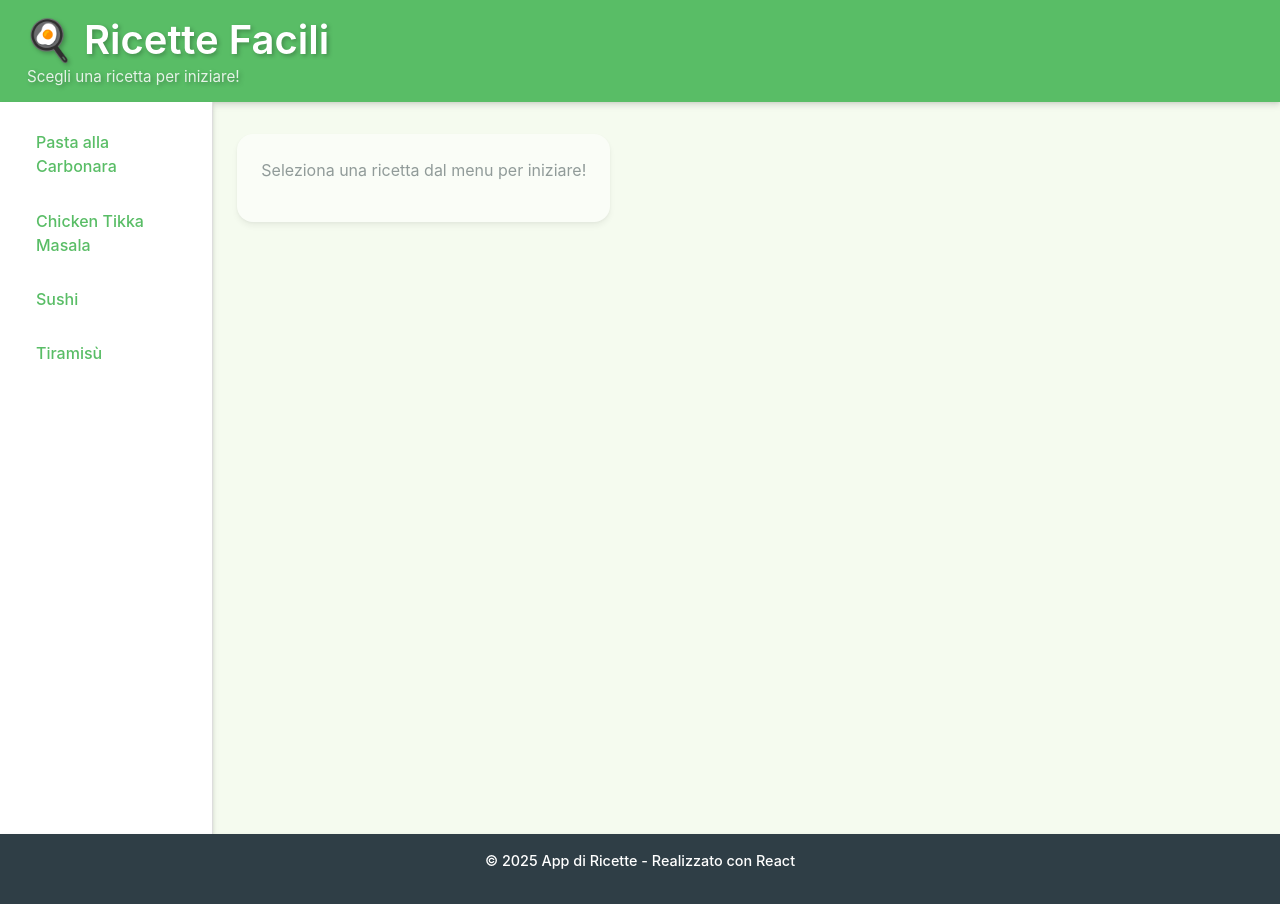
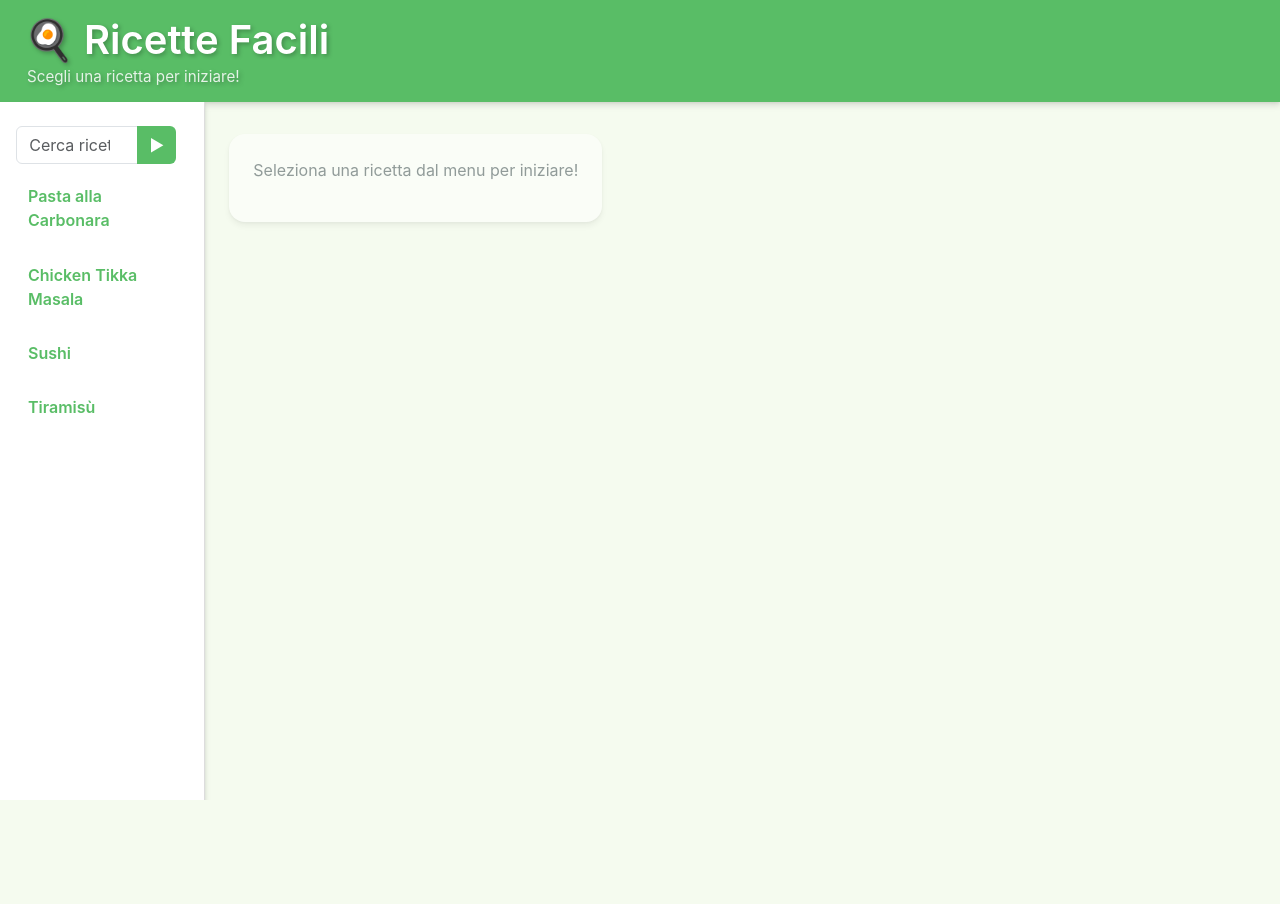
Before and after one commit to Ricciardi-F/YummyHub, a React (Create React App) app: page / in a window 1280 px wide. After the commit the page ends 800 px from the top, so only its background shows below. Built offline with nearby package versions, Linux system fonts and the light colour scheme.

Commit message:
feat: Refactor sidebar components and update header logic; improve mobile sidebar functionality and enhance search bar styling

```diff
--- a/src/App.js
+++ b/src/App.js
@@ -24,14 +24,15 @@ function App() {
 
   return (
     <>
-      <Header isDesktop={isDesktop} onMobileSidebar={setIsMobileSidebarOpen} >🍳 Ricette Facili</Header>
+      <Header isDesktop={isDesktop} onToggleSidebar={setIsMobileSidebarOpen} >🍳 Ricette Facili</Header>
       <div className="container-fluid">
         <div className="row">
           {isDesktop && <SidebarDesktop onSetSelectedRecipe={setSelectedRecipe} />}
-          {!isDesktop && isMobileSidebarOpen && <SidebarMobile onMobileSidebar={setIsMobileSidebarOpen} onSetSelectedRecipe={setSelectedRecipe} />}
+          {!isDesktop && isMobileSidebarOpen && <SidebarMobile onToggleSidebar={setIsMobileSidebarOpen} onSetSelectedRecipe={setSelectedRecipe} />}
           <MainContent selectedRecipe={selectedRecipe}></MainContent>
-          <Footer>© 2025 App di Ricette - Realizzato con React</Footer>
         </div>
+        <Footer>© 2025 App di Ricette - Realizzato con React</Footer>
+
       </div>
 
     </>
@@ -40,7 +41,7 @@ function App() {
 
 
 
-function Header({ isDesktop, onMobileSidebar, children }) {
+function Header({ isDesktop, onToggleSidebar, children }) {
   return (
     <header>
       <div className="header-title">
@@ -50,7 +51,7 @@ function Header({ isDesktop, onMobileSidebar, children }) {
         </p>
       </div>
       {!isDesktop &&
-        <button className="header-menu-button" type="button" aria-label="Apri menu" onClick={() => onMobileSidebar(true)} >
+        <button className="header-menu-button" type="button" aria-label="Apri menu" onClick={() => onToggleSidebar(true)} >
           &#9776;
         </button>
       }
@@ -61,36 +62,69 @@ function Header({ isDesktop, onMobileSidebar, children }) {
 
 function SidebarDesktop({ onSetSelectedRecipe }) {
   return (
-    <nav className="col-md-3 col-lg-2  sidebar-desktop">
+    <nav className="col-md-2 col-lg-2 sidebar-desktop px-4">
+      <SearchBar></SearchBar>
       <RecipeList onSetSelectedRecipe={onSetSelectedRecipe}></RecipeList>
     </nav>
   );
 }
 
 
-function SidebarMobile({ onMobileSidebar, onSetSelectedRecipe }) {
+
+
+function SidebarMobile({ onToggleSidebar, onSetSelectedRecipe }) {
   return (
     <div className="mobile-sidebar">
       <div className="mobile-sidebar-header">
-        <h5 className="mb-0">Le Ricette</h5>
-        <button type="button" className="mobile-sidebar-close" aria-label="Chiudi menu" onClick={() => onMobileSidebar(false)}>×</button>
+        <SearchBar></SearchBar>
+        <button type="button" className="mobile-sidebar-close" aria-label="Chiudi menu" onClick={() => onToggleSidebar(false)}>×</button>
       </div>
       <div className="offcanvas-body">
-        <RecipeList onSetSelectedRecipe={onSetSelectedRecipe} onMobileSidebar={onMobileSidebar} ></RecipeList>
+        <RecipeList onSetSelectedRecipe={onSetSelectedRecipe} onToggleSidebar={onToggleSidebar} ></RecipeList>
       </div>
     </div>
   );
 }
 
 
-function RecipeList({ onSetSelectedRecipe, onMobileSidebar }) {
+function SearchBar() {
+  const [searchValue, setSearchValue] = useState("");
+
+  function handleSubmit(e) {
+    e.preventDefault(); //evita il reload della pagina al submit
+    setSearchValue(""); //reset searchBar
+  }
+
+  return (
+    <form className="py-2 search-bar" role="search" onSubmit={handleSubmit} aria-label="Cerca ricette">
+      <div className="input-group">
+        <input
+          type="search"
+          class="form-control"
+          placeholder="Cerca ricetta..."
+          aria-label="Cerca ricetta"
+          name="search"
+          value={searchValue}
+          onChange={e => setSearchValue(e.target.value)}
+          autocomplete="off"
+        />
+        <button class="btn btn-custom-search" aria-label="Avvia ricerca">
+          ►
+        </button>
+      </div>
+    </form>
+  );
+}
+
+
+function RecipeList({ onSetSelectedRecipe, onToggleSidebar }) {
   const { meals } = data;
 
   return (
     <ul className="recipe-list">
       {meals.map(item => (<Recipe key={item.idMeal}
         onSetSelectedRecipe={onSetSelectedRecipe}
-        onMobileSidebar={onMobileSidebar}
+        onToggleSidebar={onToggleSidebar}
         recipeObj={item}></Recipe>))}
 
     </ul>
@@ -98,10 +132,11 @@ function RecipeList({ onSetSelectedRecipe, onMobileSidebar }) {
 }
 
 
-function Recipe({ recipeObj, onSetSelectedRecipe, onMobileSidebar }) {
+function Recipe({ recipeObj, onSetSelectedRecipe, onToggleSidebar }) {
+
   function handleRecipeClick() {
     onSetSelectedRecipe(recipeObj);
-    if (onMobileSidebar) onMobileSidebar(false); //work only on mobile version
+    if (onToggleSidebar) onToggleSidebar(false); //close the sidebar if it is open
   }
 
   return (
--- a/src/style.css
+++ b/src/style.css
@@ -8,32 +8,36 @@
     --color-text: #2f3e46;
     --color-muted: #7c8a81;
     --font-main: 'Inter', sans-serif;
+
+    --shadow-default: 0 4px 6px rgba(0, 0, 0, 0.1), 0 1px 3px rgba(0, 0, 0, 0.08);
+}
+
+html,
+body,
+#root {
+    height: 100%;
+    margin: 0;
+    padding: 0;
+    overflow-x: hidden;
+    display: flex;
+    flex-direction: column;
+    font-family: var(--font-main);
+    background: var(--color-bg);
+    color: var(--color-text);
 }
 
 body {
-    font-family: var(--font-main);
-    background: var(--color-bg);
-    color: var(--color-text);
     min-height: 100vh;
-    display: flex;
-    flex-direction: column;
 }
 
 header {
-
-
-
     background: var(--color-primary);
     color: var(--color-light);
     padding: 1rem 1.5rem;
     display: flex;
     align-items: center;
     justify-content: space-between;
-    /* justify-content: space-between;
-  align-items: flex-start;
-  position: relative; */
-    box-shadow: 0 4px 6px rgba(0, 0, 0, 0.1),
-        0 1px 3px rgba(0, 0, 0, 0.08);
+    box-shadow: var(--shadow-default);
 }
 
 header h1 {
@@ -42,7 +46,6 @@ header h1 {
     margin: 0;
     text-shadow: 2px 2px 4px rgba(0, 0, 0, 0.25);
 }
-
 
 .header-title {
     display: flex;
@@ -66,7 +69,6 @@ header h1 {
     color: var(--color-light);
     cursor: pointer;
     user-select: none;
-
 }
 
 nav.sidebar-desktop {
@@ -74,33 +76,46 @@ nav.sidebar-desktop {
     border-right: 1px solid #ddd;
     min-height: calc(100vh - 68px);
     padding-top: 1rem;
-    box-shadow: 0 4px 6px rgba(0, 0, 0, 0.1),
-        0 1px 3px rgba(0, 0, 0, 0.08);
+    box-shadow: var(--shadow-default);
 }
 
-nav.sidebar-desktop .recipe-list-item {
+.recipe-list-item {
+    padding: 0.75rem 1rem;
+    font-weight: 600;
+    color: var(--color-primary);
     border: none;
-    padding: 0.75rem 1.5rem;
+    cursor: pointer;
+    transition: background-color 0.3s ease, color 0.3s ease;
     border-radius: 0.5rem;
     margin-bottom: 0.4rem;
-    font-weight: 500;
-    color: var(--color-primary);
-    cursor: pointer;
-    transition: background-color 0.3s ease, color 0.3s ease;
 }
 
-nav.sidebar-desktop .recipe-list-item:hover,
-nav.sidebar-desktop .recipe-list-item.active {
+.recipe-list-item:hover,
+.recipe-list-item.active {
     background: var(--color-secondary);
     color: var(--color-dark);
-    box-shadow: 0 4px 6px rgba(0, 0, 0, 0.1),
-        0 1px 3px rgba(0, 0, 0, 0.08);
+    box-shadow: var(--shadow-default);
+}
+
+.btn-custom-search {
+    background-color: var(--color-primary);
+    color: white;
+    border: none;
+    transition: background-color 0.3s ease;
+}
+
+.btn-custom-search:hover {
+    background-color: var(--color-secondary);
+    color: white;
+    border: none;
 }
 
 main.content {
     padding: 2rem 1.5rem;
     flex-grow: 1;
     max-width: 100%;
+    min-height: 0;
+    /* evita overflow */
 }
 
 h5 {
@@ -109,7 +124,7 @@ h5 {
     font-size: 1.5rem;
 }
 
-main.h2 {
+main h2 {
     font-weight: 700;
     color: var(--color-dark);
     margin-bottom: 0.5rem;
@@ -142,8 +157,7 @@ main.content a.video-link:hover {
     border-radius: 1rem;
     max-width: 720px;
     margin-bottom: 2rem;
-    box-shadow: 0 4px 6px rgba(0, 0, 0, 0.1),
-        0 1px 3px rgba(0, 0, 0, 0.08);
+    box-shadow: var(--shadow-default);
 }
 
 .recipe-img {
@@ -152,8 +166,7 @@ main.content a.video-link:hover {
     margin-bottom: 1.25rem;
     object-fit: cover;
     max-height: 360px;
-    box-shadow: 0 4px 6px rgba(0, 0, 0, 0.1),
-        0 1px 3px rgba(0, 0, 0, 0.08);
+    box-shadow: var(--shadow-default);
 }
 
 h4 {
@@ -171,8 +184,6 @@ ol {
     padding-left: 1.25rem;
     color: var(--color-text);
     line-height: 1.5;
-    /* text-shadow: 1px 1px 1px rgba(0, 0, 0, 0.1); */
-
 }
 
 footer {
@@ -183,24 +194,22 @@ footer {
     padding: 1rem 1.5rem;
     font-size: 0.9rem;
     font-weight: 500;
-    box-shadow: 0 4px 6px rgba(0, 0, 0, 0.1),
-        0 1px 3px rgba(0, 0, 0, 0.08);
+    box-shadow: var(--shadow-default);
 }
 
 .mobile-sidebar {
     position: fixed;
     top: 0;
     left: 0;
-    width: 280px;
+    width: 100%;
     height: 100vh;
+    overflow-y: auto;
     background-color: var(--color-light);
     z-index: 1050;
     display: flex;
     flex-direction: column;
-    box-shadow: 0 4px 6px rgba(0, 0, 0, 0.1),
-        0 1px 3px rgba(0, 0, 0, 0.08);
+    box-shadow: var(--shadow-default);
 }
-
 
 .mobile-sidebar-header {
     display: flex;
@@ -209,9 +218,7 @@ footer {
     padding: 1rem;
     border-bottom: 1px solid #ddd;
     background-color: var(--color-light);
-    /* facoltativo: per coerenza visiva */
     color: var(--color-text);
-    /* ereditato normalmente */
 }
 
 .recipe-list {
@@ -220,18 +227,11 @@ footer {
     margin: 0;
 }
 
-.recipe-list-item {
-    padding: 0.75rem 1rem;
-    font-weight: 600;
-    color: var(--color-primary);
-    border: none;
-    cursor: pointer;
-    transition: background-color 0.3s ease, color 0.3s ease;
-}
-
-.recipe-list-item:hover {
-    background-color: var(--color-secondary);
-    color: var(--color-dark);
+.search-bar {
+    width: 95%;
+    margin-left: auto;
+    margin-right: auto;
+    /* rimosso justify-content perché serve display:flex per funzionare */
 }
 
 .mobile-sidebar-close {
@@ -241,6 +241,7 @@ footer {
     cursor: pointer;
     line-height: 1;
     padding: 0;
+    padding-left: 1rem;
     margin: 0;
     width: 1.5rem;
     height: 1.5rem;
@@ -249,3 +250,18 @@ footer {
     justify-content: center;
     color: var(--color-dark);
 }
+
+.container-fluid {
+    flex: 1 1 auto;
+    display: flex;
+    flex-direction: column;
+    min-height: 80vh;
+    padding-left: 0;
+    padding-right: 0;
+}
+
+.row {
+    flex: 1 1 auto;
+    display: flex;
+    flex-wrap: nowrap;
+}
```
